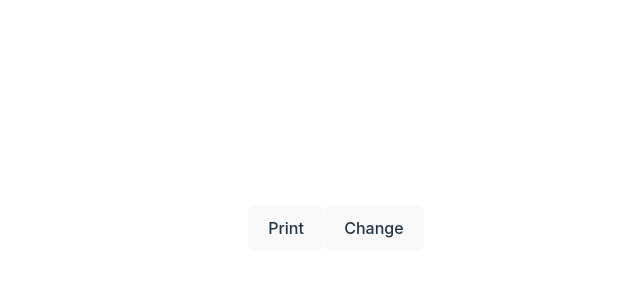
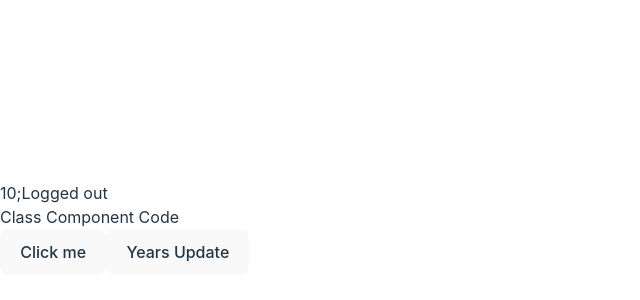
Before and after one commit to baljeetmatta/BatchDReact, a React (Vite) app: page / in a window 1280 px wide. Shown: the part 172-472 px from the top of the page, without its empty margins (0-640 px from the left). Built offline with nearby package versions, Linux system fonts and the light colour scheme.

Commit message:
20022025

```diff
--- a/src/App.tsx
+++ b/src/App.tsx
@@ -6,6 +6,8 @@ import Greet from './Greet'
 import GreetClass from './GreetClass';
 import Greeting from './Greeting';
 import Login from './Login';
+import Parent from './Parent';
+import State from './State';
 import UI from './UI';
 import results from "./data.json";
 // const clickHandler=(e:React.MouseEvent)=>{
@@ -52,7 +54,9 @@ function App()
     {/* <GreetClass name="Code"/> */}
     {/* <Login/> */}
     {/* <Banner/> */}
-    <UI/>
+    {/* <UI/> */}
+     <State name="Code"/>
+    {/* <Parent/> */}
     </>
   )
 }
--- /dev/null
+++ b/src/Child.tsx
@@ -0,0 +1,18 @@
+type ChildProps={
+    data:string;
+    code:(args:string)=>void;
+}
+const Child=(props:ChildProps)=>{
+    const clickHandler=()=>{
+        //props.data="Bye";
+        props.code("Bye");
+
+    }
+    return (
+        <>
+        <div>Child {props.data}</div>
+        <button onClick={clickHandler}>Change</button>
+        </>
+    )
+}
+export default Child;
--- /dev/null
+++ b/src/Parent.tsx
@@ -0,0 +1,18 @@
+import { useState } from "react";
+import Child from "./Child"
+
+const Parent=()=>{
+    //let data="Hi";
+    const [data,setData]=useState("Hi");
+
+    return (
+        <>
+        <div>
+            {data}
+
+        </div>
+        <Child data={data} code={setData}/>
+        </>
+    )
+}
+export default Parent;
--- /dev/null
+++ b/src/State.tsx
@@ -0,0 +1,41 @@
+import React from "react";
+type StateProps={
+    name:string;
+}
+type StateType={
+    isLoggedIn:boolean;
+    years:number
+}
+class State extends React.Component<StateProps,StateType>
+{
+    state={isLoggedIn:false,years:10};
+
+    clickHandler=()=>{
+        //alert("Clicked")
+        this.setState({isLoggedIn:true});
+
+    }
+    clickHandler1=()=>{
+        this.setState({years:this.state.years+1});
+        this.setState({years:this.state.years+2});
+        this.setState({years:this.state.years+3});
+        // this.setState ((prev)=>{return {years:prev.years+1}})
+        // this.setState ((prev)=>{return {years:prev.years+1}})
+        // this.setState ((prev)=>{return {years:prev.years+1}})
+
+    }
+//props
+    render(){
+        return(
+            <>
+            {this.state.years};
+            {this.state.isLoggedIn?'Logged in':'Logged out'}
+            <div> Class Component {this.props.name}</div>
+            <button onClick={this.clickHandler}>Click me</button>
+            <button onClick={this.clickHandler1}>Years Update</button>
+            </>
+        )
+    }
+
+}
+export default State;
```
